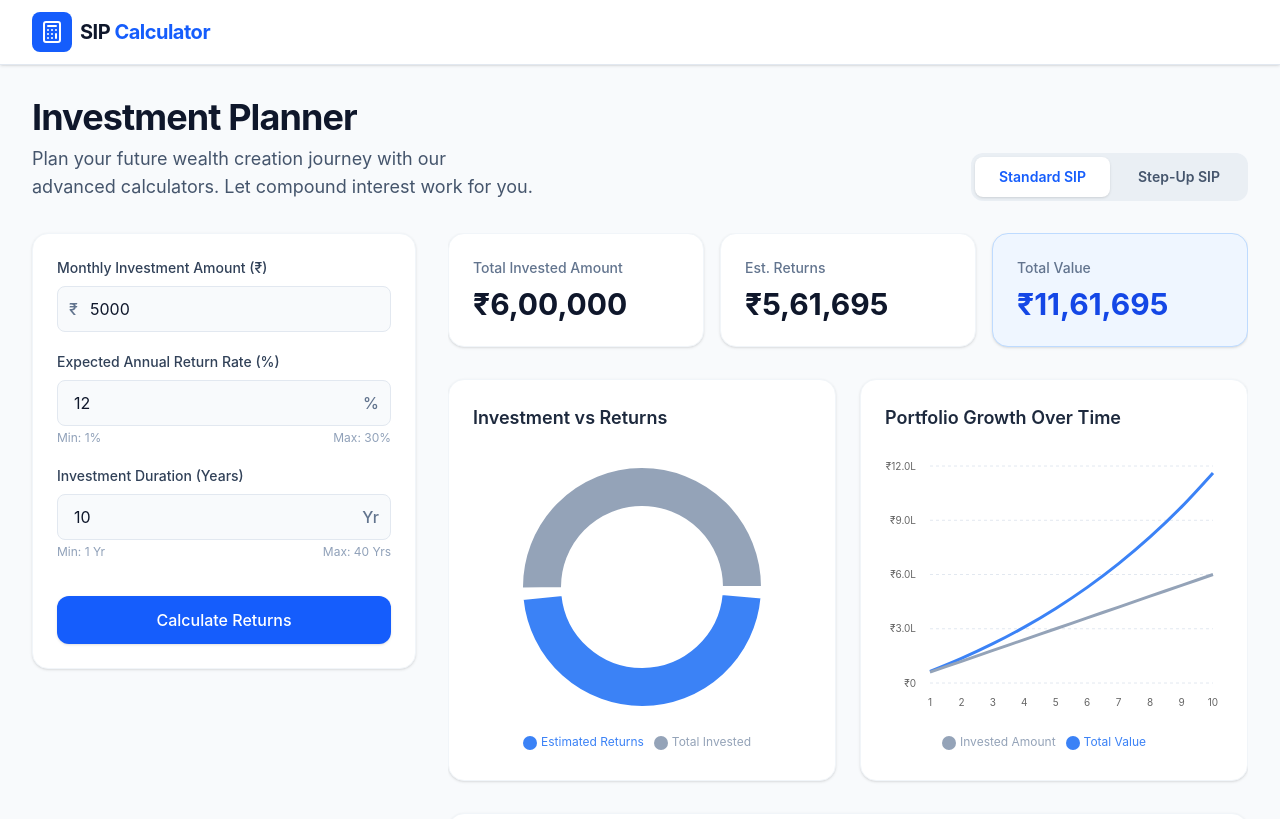
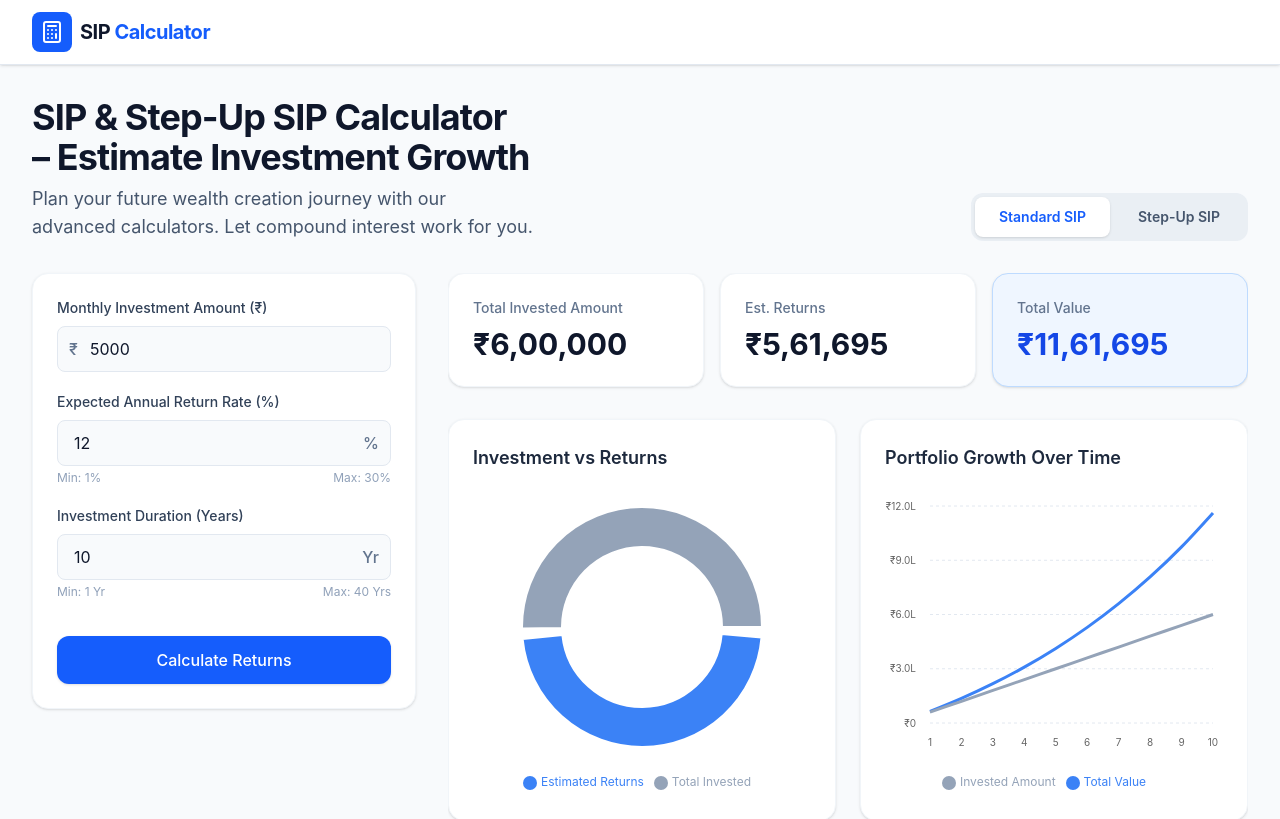
Before and after one commit to Harsha430/sip_calculator, a React (Vite) app: page / in a window 1280 px wide. Shown: the top 819 px of the page. Built offline with nearby package versions, Linux system fonts and the light colour scheme.

Commit message:
seo: refactored h1 tag to visible React component

```diff
--- a/index.html
+++ b/index.html
@@ -26,10 +26,6 @@
     <meta name="twitter:description" content="Estimate investment growth using SIP and Step-Up SIP strategies.">
   </head>
   <body>
-    <!-- Visually hidden H1 for SEO since the React app handles visible headings -->
-    <h1 style="position: absolute; width: 1px; height: 1px; padding: 0; margin: -1px; overflow: hidden; clip: rect(0, 0, 0, 0); white-space: nowrap; border-width: 0;">
-      Free SIP and Step-Up SIP Calculator for Investment Growth
-    </h1>
     <div id="root"></div>
     <script type="module" src="/src/main.jsx"></script>
   </body>
--- a/src/App.jsx
+++ b/src/App.jsx
@@ -31,7 +31,7 @@ export default function App() {
         <div className="flex flex-col md:flex-row justify-between items-start md:items-end mb-6 sm:mb-8 gap-4 sm:gap-6">
           <div className="max-w-2xl px-2 sm:px-0">
             <h1 className="text-2xl sm:text-3xl font-bold tracking-tight text-slate-900 dark:text-white md:text-4xl text-balance">
-              Investment Planner
+              SIP & Step-Up SIP Calculator – Estimate Investment Growth
             </h1>
             <p className="mt-2 text-base sm:text-lg text-slate-600 dark:text-slate-400 text-balance">
               Plan your future wealth creation journey with our advanced calculators. Let compound interest work for you.
```
